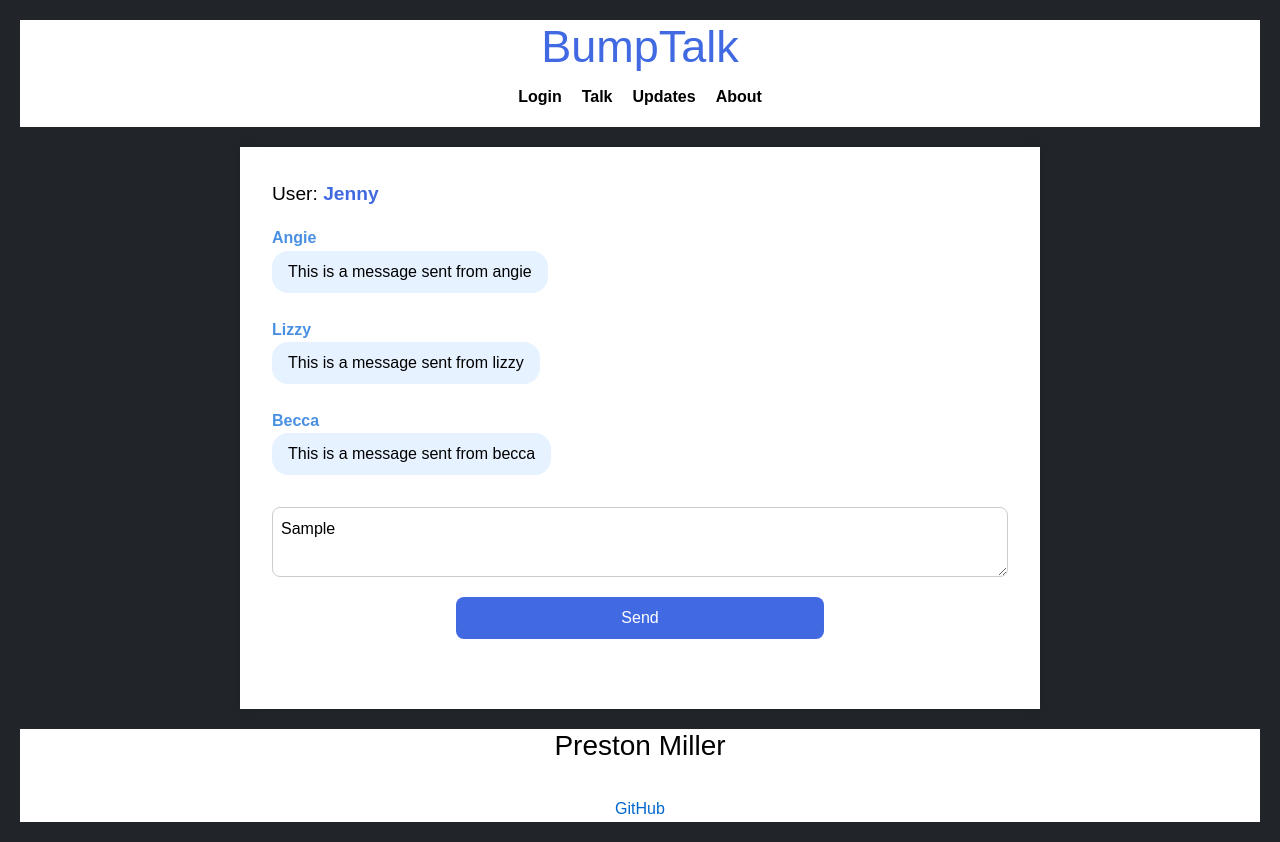
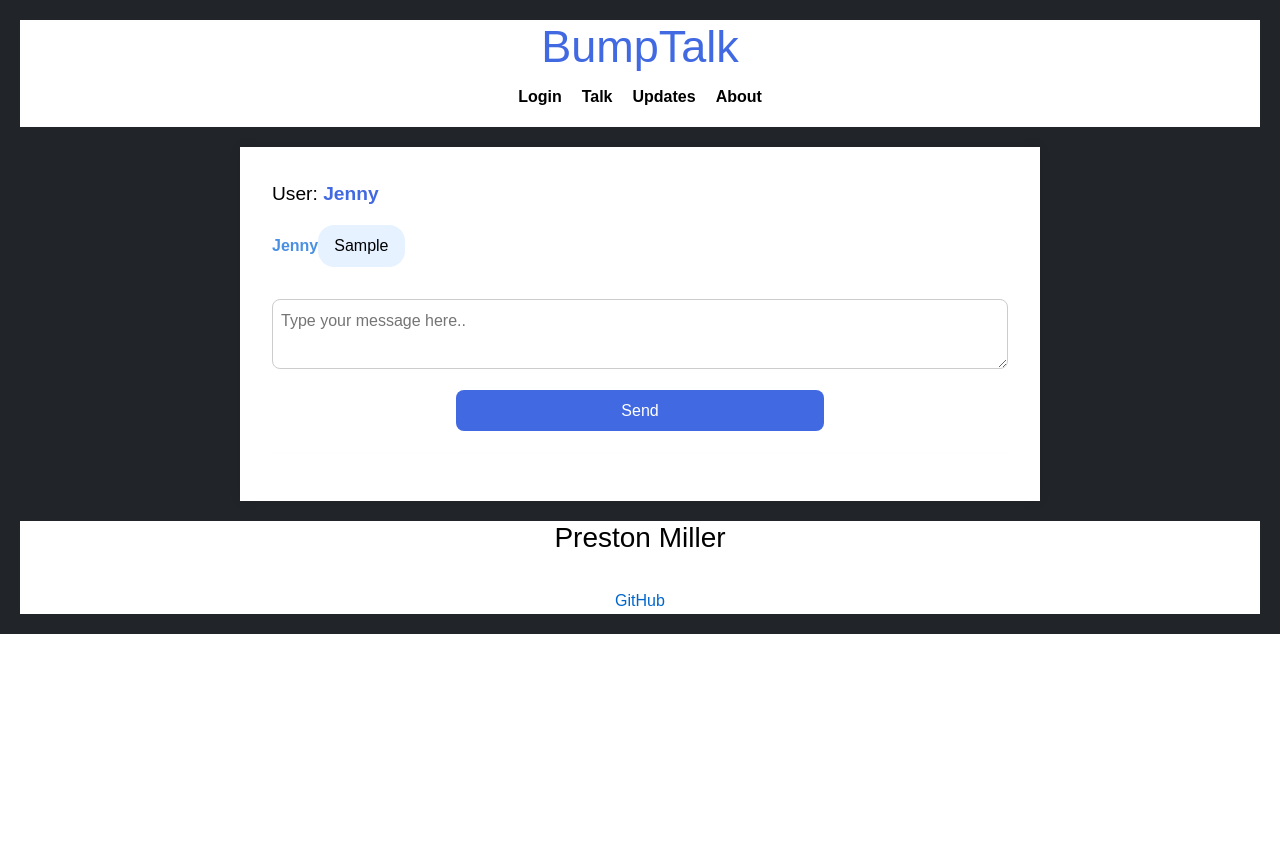
Before and after one commit to Preston-Miller/mycs260startup, a React (Vite) app: page /talk in a window 1280 px wide. Both pictures are taken after typing "Sample" into the empty fields and a click on the button "Send". After the commit the page ends 800 px from the top, so only its background shows below. Built offline with nearby package versions, Linux system fonts and the light colour scheme.

Commit message:
added javascript to talk.jsx for messaging. Set up for websocket.

```diff
--- a/src/talk/talk.jsx
+++ b/src/talk/talk.jsx
@@ -1,31 +1,50 @@
-import React from 'react';
+import React, { useState } from 'react';
 import './talk.css';
 
 export function Talk() {
+  const [messages, setMessages] = useState([]);
+
+  const [newMessage, setNewMessage] = useState('');
+
+  const handleSendMessage = () => {
+    if (newMessage.trim() !== '') {
+      setMessages([...messages, { username: 'Jenny', message: newMessage }]);
+      setNewMessage('');
+    }
+  };
+
   return (
     <main>
       <div className="username-display">
-        <p>User:
+        <p>
+          User:
           <span className="username"> Jenny</span>
         </p>
       </div>
+
       <ul className="recieved-messages">
-        <li className="username">Angie</li>
-        <li className="message">This is a message sent from angie</li>
-        <br/>
-        <li className="username">Lizzy</li>
-        <li className="message">This is a message sent from lizzy</li>
-        <br/>
-        <li className="username">Becca</li>
-        <li className="message">This is a message sent from becca</li>
+        {messages.map((msg, index) => (
+          <li key={index} className="message-item">
+            <span className="username">{msg.username}</span>
+            <p className="message">{msg.message}</p>
+          </li>
+        ))}
       </ul>
+
       <div className="type-message">
-        <label for="messageinput"></label>
-        <textarea id="messageinput" rows="*" placeholder="Type your message here.."></textarea>
+        <textarea
+          id="messageinput"
+          rows="2"
+          placeholder="Type your message here.."
+          value={newMessage}
+          onChange={(e) => setNewMessage(e.target.value)}
+        ></textarea>
       </div>
+
       <div className="send-message">
-        <label for="messagesend"></label>
-        <button id="messagesend" type="button">Send</button>
+        <button id="messagesend" type="button" onClick={handleSendMessage}>
+          Send
+        </button>
       </div>
       <hr />
     </main>
```
Lines whose indentation alone changed are shown as unchanged.
